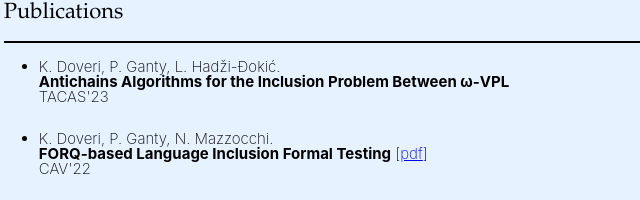
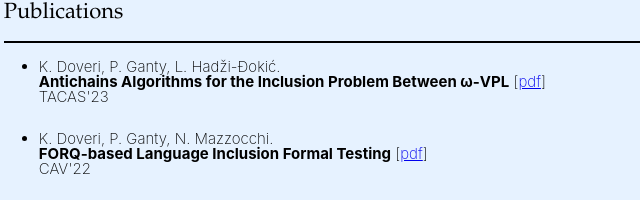
Before and after one commit to kyveli/kyveli.github.io, a plain HTML site: page index.html in a window 1280 px wide. Shown: the part 264-464 px from the top of the page, 257-897 px from the left. Drawn offline with Linux system fonts and the light colour scheme.

Commit message:
Link to tacas paper.

```diff
--- a/index.html
+++ b/index.html
@@ -47,6 +47,7 @@
 		<li> K. Doveri, P. Ganty, L. Hadži-Đokić.
 	              <br class="paper">
 	              <b class="bold">Antichains Algorithms for the Inclusion Problem Between ω-VPL</b>
+		      [<a href="https://link.springer.com/chapter/10.1007/978-3-031-30823-9_15">pdf</a>]
 	              <br class="paper"> TACAS'23
 	            </li>
                 <br>
```
